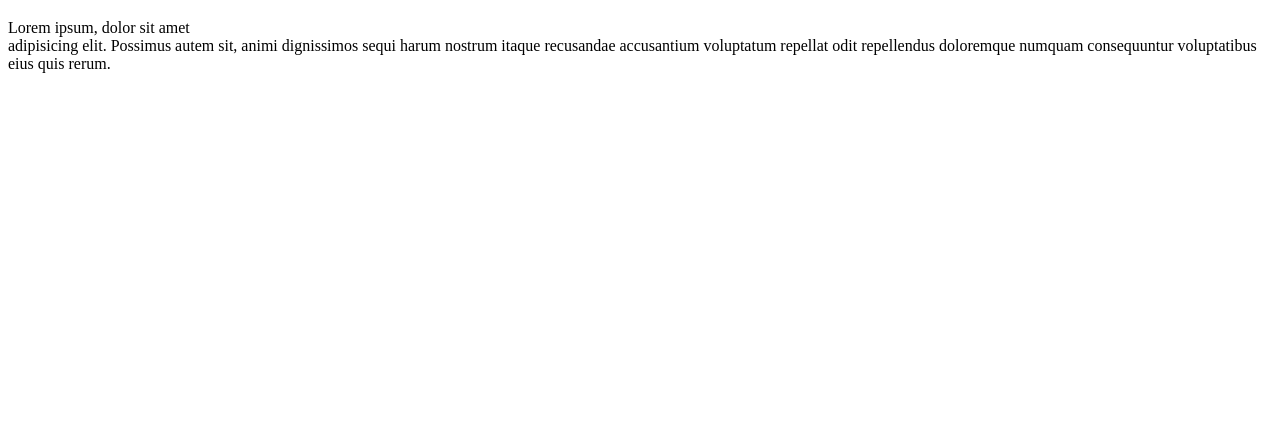
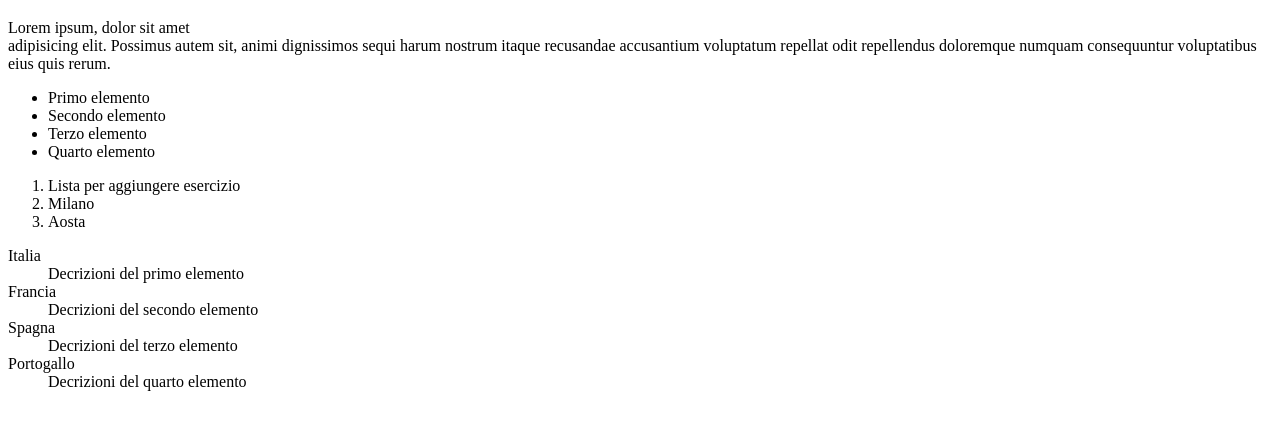
Before and after one commit to Ara1234-06/MiaTech, a plain HTML site: page index.html in a window 1280 px wide. Shown: the part 61-486 px from the top of the page. Drawn offline with Linux system fonts and the light colour scheme.

```diff
--- a/index.html
+++ b/index.html
@@ -12,8 +12,33 @@
         Lezione di esercitazione
     </h1>
     <p>
-        Lorem ipsum, dolor sit amet <br> adipisicing elit. Possimus autem sit, animi dignissimos sequi harum nostrum itaque recusandae accusantium voluptatum repellat odit repellendus doloremque numquam consequuntur voluptatibus eius quis rerum.
+        Lorem ipsum, dolor sit amet <br> adipisicing elit. Possimus autem sit, animi dignissimos sequi harum nostrum
+        itaque recusandae accusantium voluptatum repellat odit repellendus doloremque numquam consequuntur voluptatibus
+        eius quis rerum.
     </p>
+    <ul>
+        <li>Primo elemento</li>
+        <li>Secondo elemento</li>
+        <li>Terzo elemento</li>
+        <li>Quarto elemento</li>
+    </ul>
+    <ol start="1">
+        <li> Lista per aggiungere esercizio</li>
+        <li>Milano</li>
+        <li>Aosta</li>
+    </ol>
+    <dl>
+
+        <dt>Italia</dt>
+        <dd>Decrizioni del primo elemento</dd>
+        <dt>Francia</dt>
+        <dd>Decrizioni del secondo elemento</dd>
+        <dt>Spagna</dt>
+        <dd>Decrizioni del terzo elemento</dd>
+        <dt>Portogallo</dt>
+        <dd>Decrizioni del quarto elemento</dd>
+    </dl>
+
 </body>
 </body>
 
```
